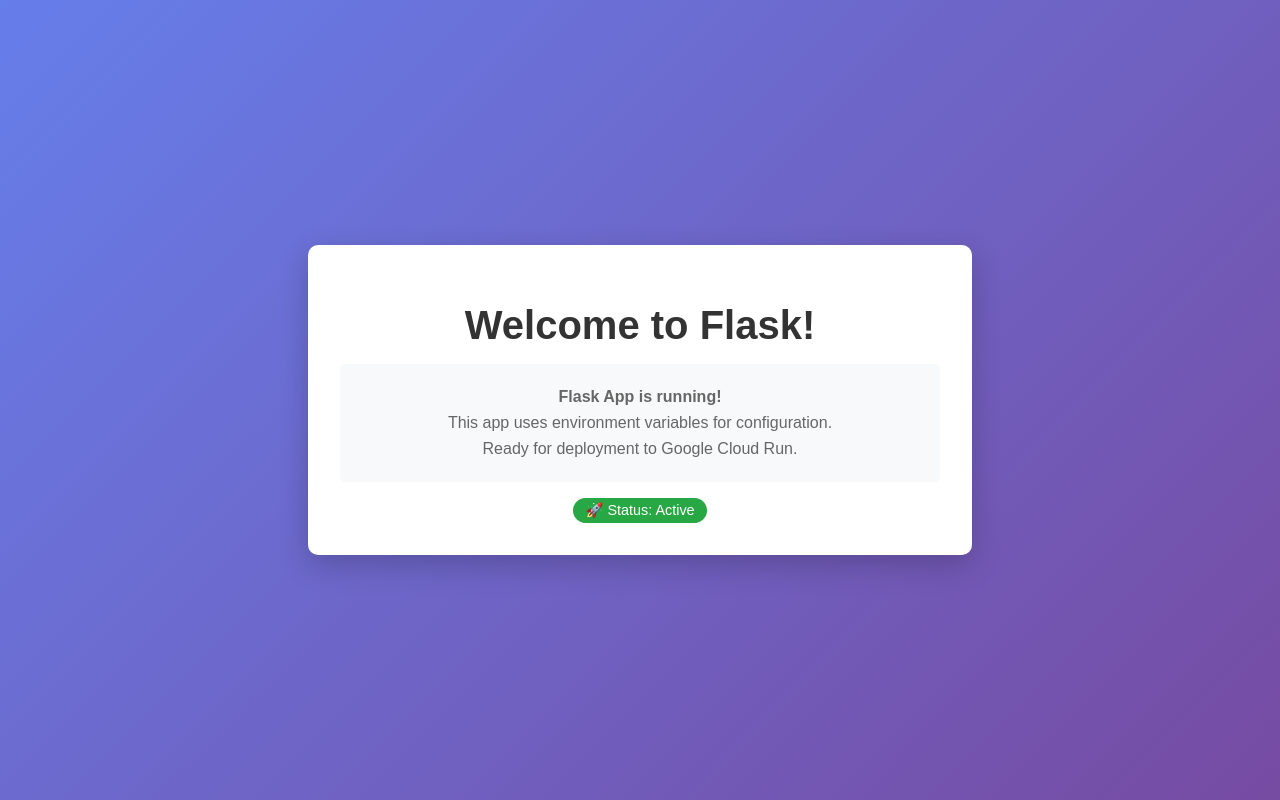
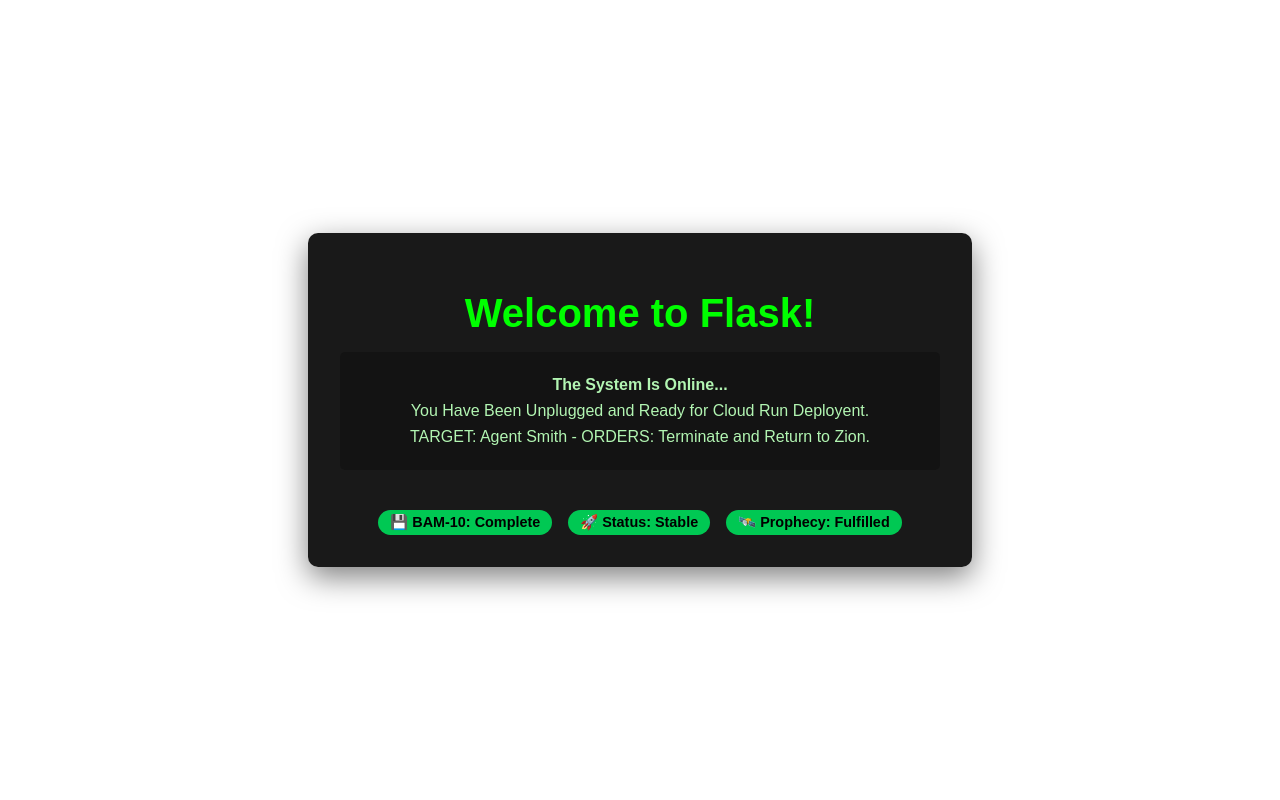
Before and after one commit to tiqsclass6/gpc-armageddon-class-6.5, a Flask app: page / in a window 1280 px wide. Run offline with Flask 3, Linux system fonts and the light colour scheme.

Commit message:
initial commit

```diff
--- a/main.py
+++ b/main.py
@@ -9,11 +9,18 @@ app = Flask(__name__)
 
 @app.route('/')
 def home():
-    # Get the header text from environment variable
     header_text = os.getenv('HEADER_TEXT', 'Welcome to Flask!')
-    # Get the image URL from environment variable
+    bottom_text = os.getenv('BOTTOM_TEXT', '')
     image_url = os.getenv('IMAGE_URL', '')
-    return render_template('index.html', header_text=header_text, image_url=image_url)
+    background_image = os.getenv('BACKGROUND_IMAGE', '')
+
+    return render_template(
+        'index.html',
+        header_text=header_text,
+        bottom_text=bottom_text,
+        image_url=image_url,
+        background_image=background_image
+    )
 
 @app.route('/health')
 def health():
@@ -22,7 +29,6 @@ def health():
 if __name__ == '__main__':
     port = int(os.getenv('PORT', 5000))
     debug = os.getenv('FLASK_DEBUG', 'False').lower() == 'true'
-
     app.run(
         host='0.0.0.0',
         port=port,
--- a/templates/index.html
+++ b/templates/index.html
@@ -9,50 +9,52 @@
             font-family: Arial, sans-serif;
             margin: 0;
             padding: 0;
-            background: linear-gradient(135deg, #667eea 0%, #764ba2 100%);
+            background: url('{{ background_image }}') no-repeat center center fixed;
+            background-size: cover;
             min-height: 100vh;
             display: flex;
             align-items: center;
             justify-content: center;
         }
         .container {
-            background: white;
+            background: rgba(0, 0, 0, 0.9);
             padding: 2rem;
             border-radius: 10px;
-            box-shadow: 0 10px 30px rgba(0,0,0,0.2);
+            box-shadow: 0 10px 30px rgba(0,0,0,0.5);
             text-align: center;
             max-width: 600px;
             width: 90%;
         }
         h1 {
-            color: #333;
+            color:#00ff00;
             margin-bottom: 1rem;
             font-size: 2.5rem;
         }
         .info {
-            background: #f8f9fa;
+            background: rgba(20, 20, 20, 0.95);
             padding: 1rem;
             border-radius: 5px;
             margin-top: 1rem;
         }
         .info p {
             margin: 0.5rem 0;
-            color: #666;
+            color:#b2f5b2;
         }
         .status {
             display: inline-block;
-            background: #28a745;
-            color: white;
+            background:#00c853;
+            color: black;
             padding: 0.25rem 0.75rem;
             border-radius: 15px;
             font-size: 0.9rem;
             margin-top: 1rem;
+            font-weight: bold;
         }
         .image-container {
             margin: 1.5rem 0;
             border-radius: 10px;
             overflow: hidden;
-            box-shadow: 0 4px 15px rgba(0,0,0,0.1);
+            box-shadow: 0 4px 15px rgba(0,0,0,0.4);
         }
         .app-image {
             max-width: 100%;
@@ -61,6 +63,29 @@
             object-fit: cover;
             display: block;
             margin: 0 auto;
+        }
+        .bottom-text {
+            margin-top: 2rem;
+            font-weight: bold;
+            font-size: 1.2rem;
+            color:#00ff00;
+        }
+        .status-row {
+            display: flex;
+            justify-content: center;
+            gap: 1rem;
+            margin-top: 1.5rem;
+            flex-wrap: wrap;
+        }
+        .status {
+            background:#00c853;
+            color: black;
+            padding: 0.25rem 0.75rem;
+            border-radius: 15px;
+            font-size: 0.9rem;
+            font-weight: bold;
+            min-width: 100px;
+            text-align: center;
         }
     </style>
 </head>
@@ -75,11 +100,20 @@
         {% endif %}
 
         <div class="info">
-            <p><strong>Flask App is running!</strong></p>
-            <p>This app uses environment variables for configuration.</p>
-            <p>Ready for deployment to Google Cloud Run.</p>
+            <p><strong>The System Is Online...</strong></p>
+            <p>You Have Been Unplugged and Ready for Cloud Run Deployent.</p>
+            <p>TARGET: Agent Smith - ORDERS: Terminate and Return to Zion.</p>
         </div>
-        <div class="status">🚀 Status: Active</div>
+        <div class="status-row">
+            <div class="status">💾 BAM-10: Complete</div>
+            <div class="status">🚀 Status: Stable</div>
+            <div class="status">🛰️ Prophecy: Fulfilled</div>
+        </div>
+
+
+        {% if bottom_text %}
+        <div class="bottom-text">{{ bottom_text }}</div>
+        {% endif %}
     </div>
 </body>
 </html>
```
Also changed, not shown: assignment.md (+6 -1 lines), README.md, 1 other file.
